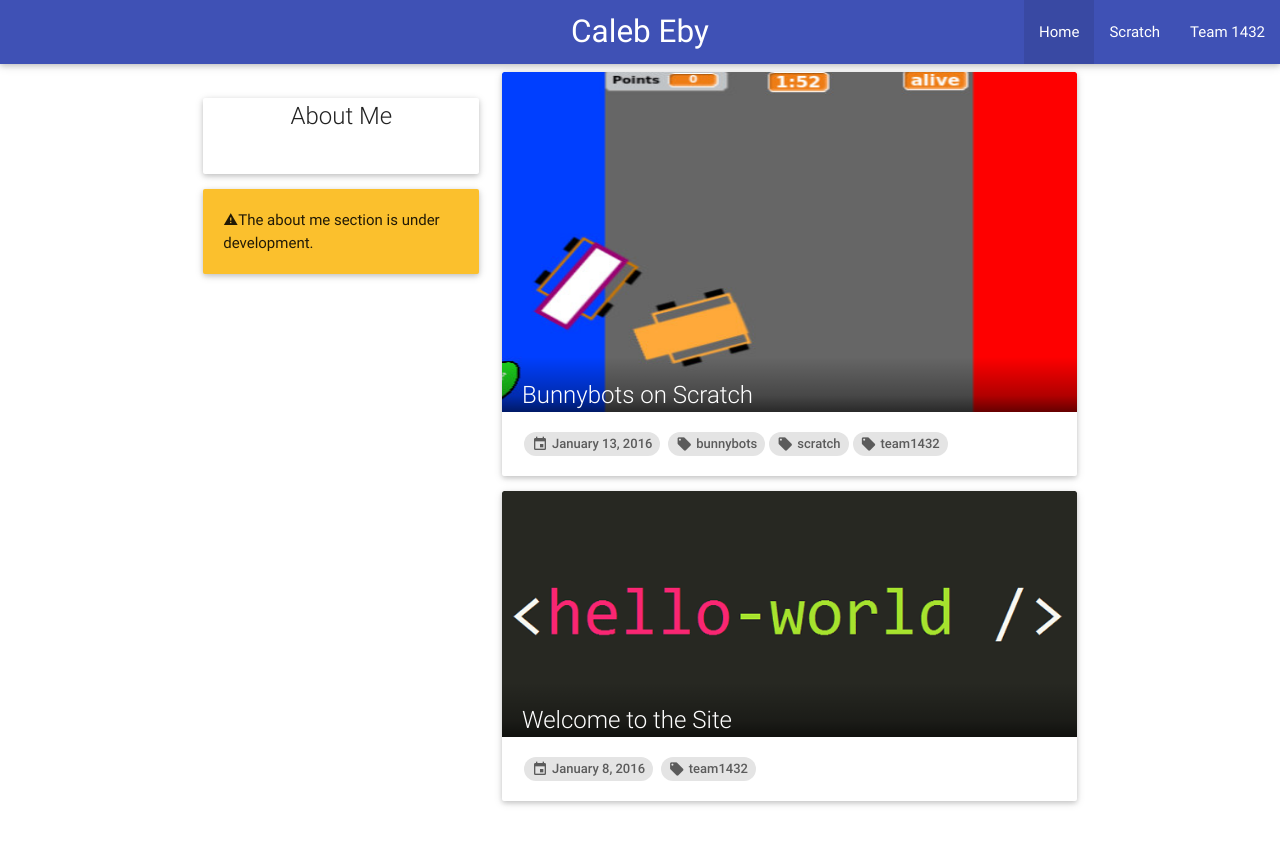
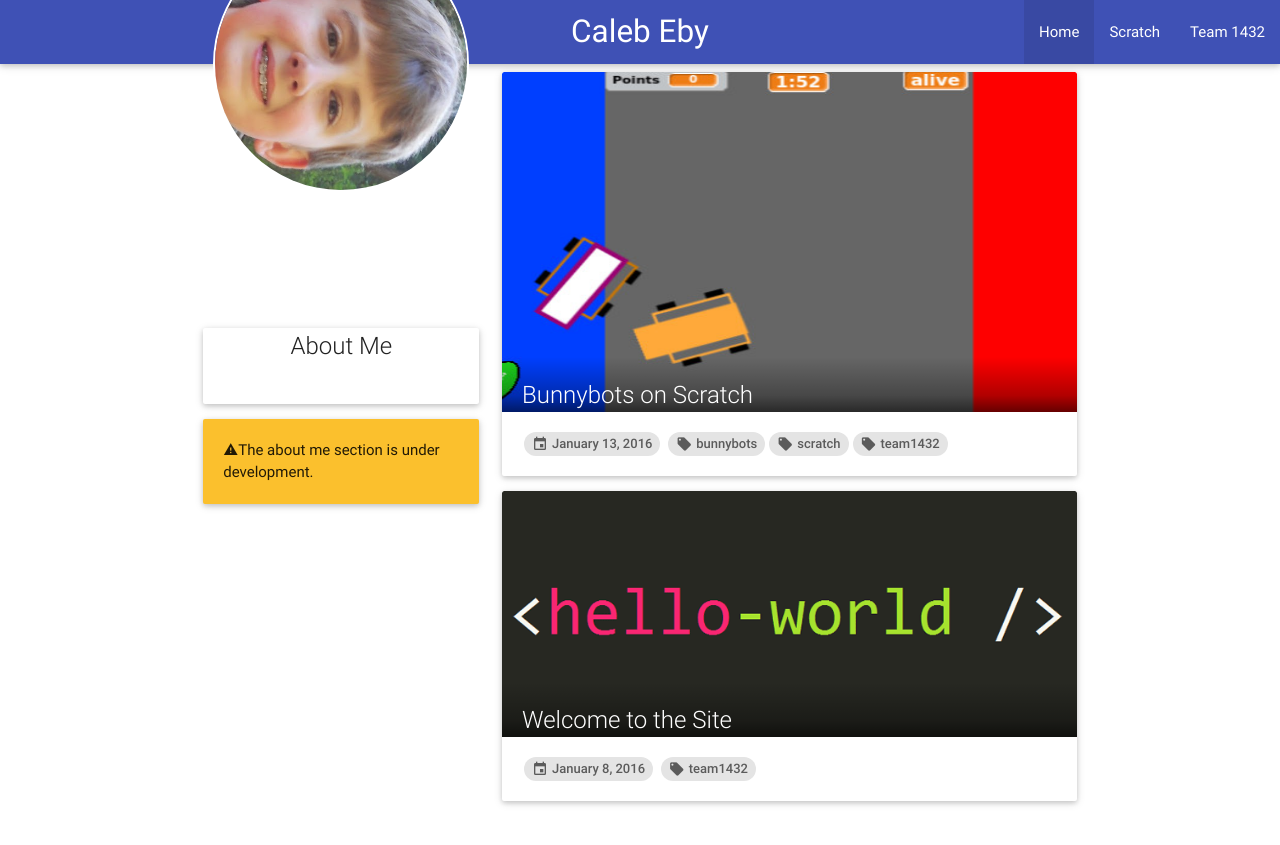
Before and after one commit to calebeby/calebeby.github.io, a Jekyll site: the page built from index.html, in a window 1280 px wide. Shown: the top 845 px of the page. Built offline with Jekyll 4.4.1, drawn with Linux system fonts in a browser that asks for light colours; nearby versions of some CDN libraries.

Commit message:
fix indent and image

```diff
--- a/index.html
+++ b/index.html
@@ -5,12 +5,10 @@ permalink: /
 ---
 <div class="row container">
   <div class="about hide-on-small-only col m4">
-  <img class="profile-icon" src="/assets/tags/about/me.jpg" alt="Caleb Eby" />
+    <img class="profile-icon" src="/assets/about/me.jpg" alt="Caleb Eby" />
     <div class="profile-card">
       <div class="card-title">About Me</div>
-    <div class="card-content">
-
-    </div>
+      <div class="card-content"></div>
     </div>
     <div class="card-panel yellow darken-2">
       <i class="mdi mdi-alert"></i>The about me section is under development.
```
Lines whose indentation alone changed are shown as unchanged.
